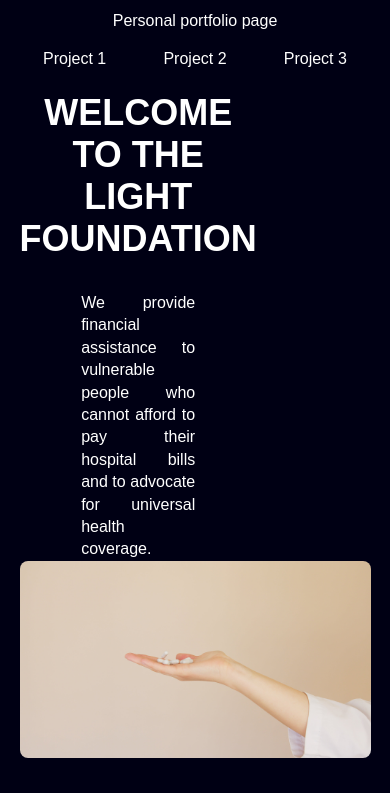
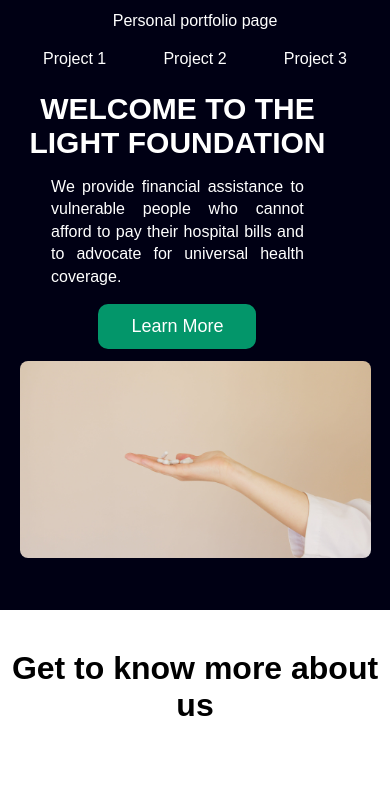
Before and after one commit to Tabong-Ang/my-first-website, a plain HTML site: page index.html in a window 390 px wide. Shown: the top 793 px of the page. Drawn offline with Linux system fonts and the light colour scheme.

Commit message:
Update stylesheet.css
improve in styling

```diff
--- a/stylesheet.css
+++ b/stylesheet.css
@@ -122,14 +122,33 @@ article > p {
 
 @media (max-width: 700px) {
 
+    article {
+        width: 90%;
+        display: flex;
+        flex-flow: column wrap;
+        text-align: center;
+        gap: 1em;
+    }
+
+
     .button1 {
-        display: none;
-        /* width: 100%;
-        margin: 0 auto;
+        width: 50%;
+        margin: 0 auto 12px;
         padding: 12px 20px;
         border-radius: 10px;
         border: none;
-        background-color: rgb(3, 150, 106); */
+        background-color: rgb(3, 150, 106);
+    }
+
+    article h1 {
+        font-size: 30px;
+    }
+
+    article > p {
+        width: 80%;
+        margin: 0 auto;
+        line-height: 1.4em;
+        text-align: justify;
     }
 
 }
```
